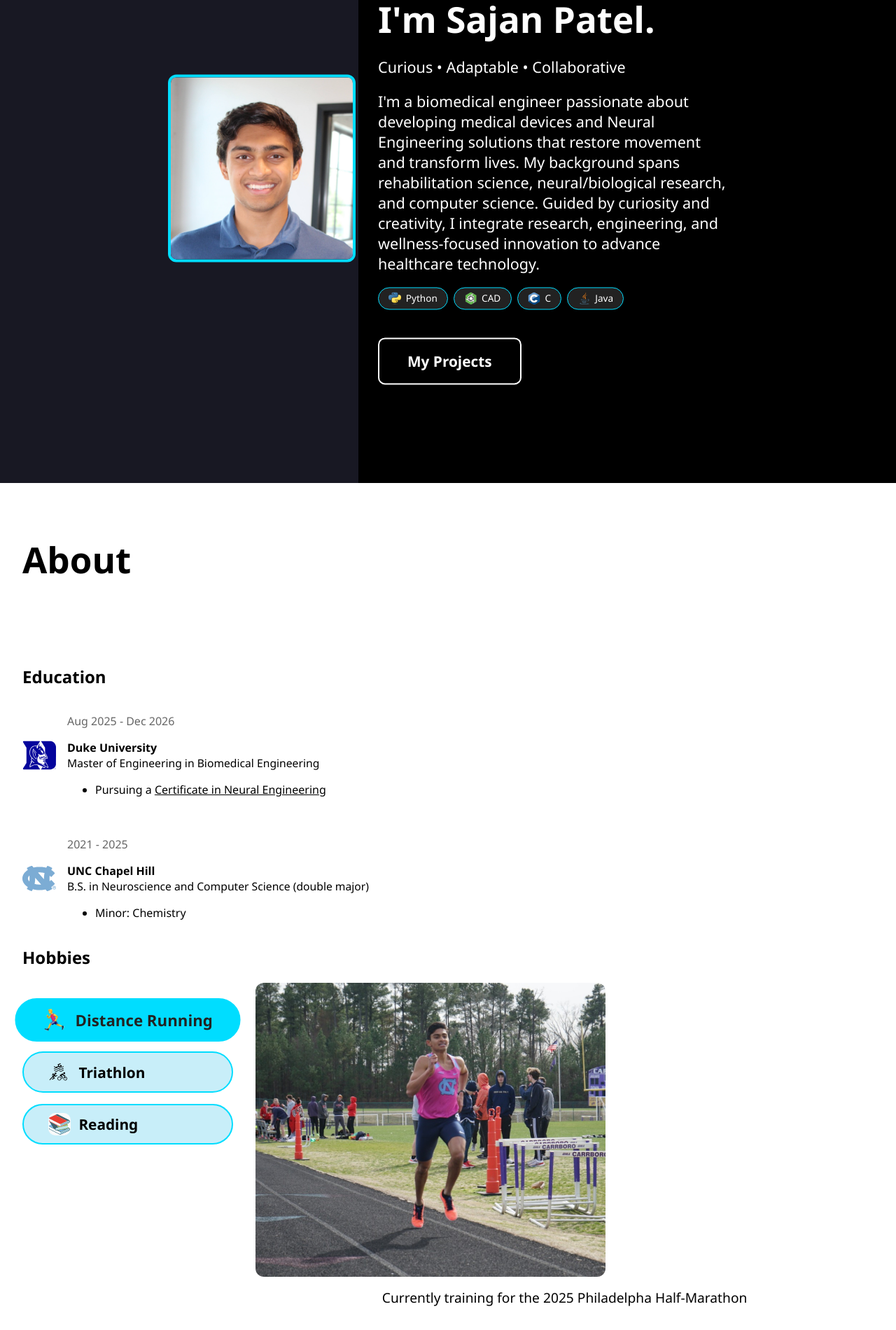
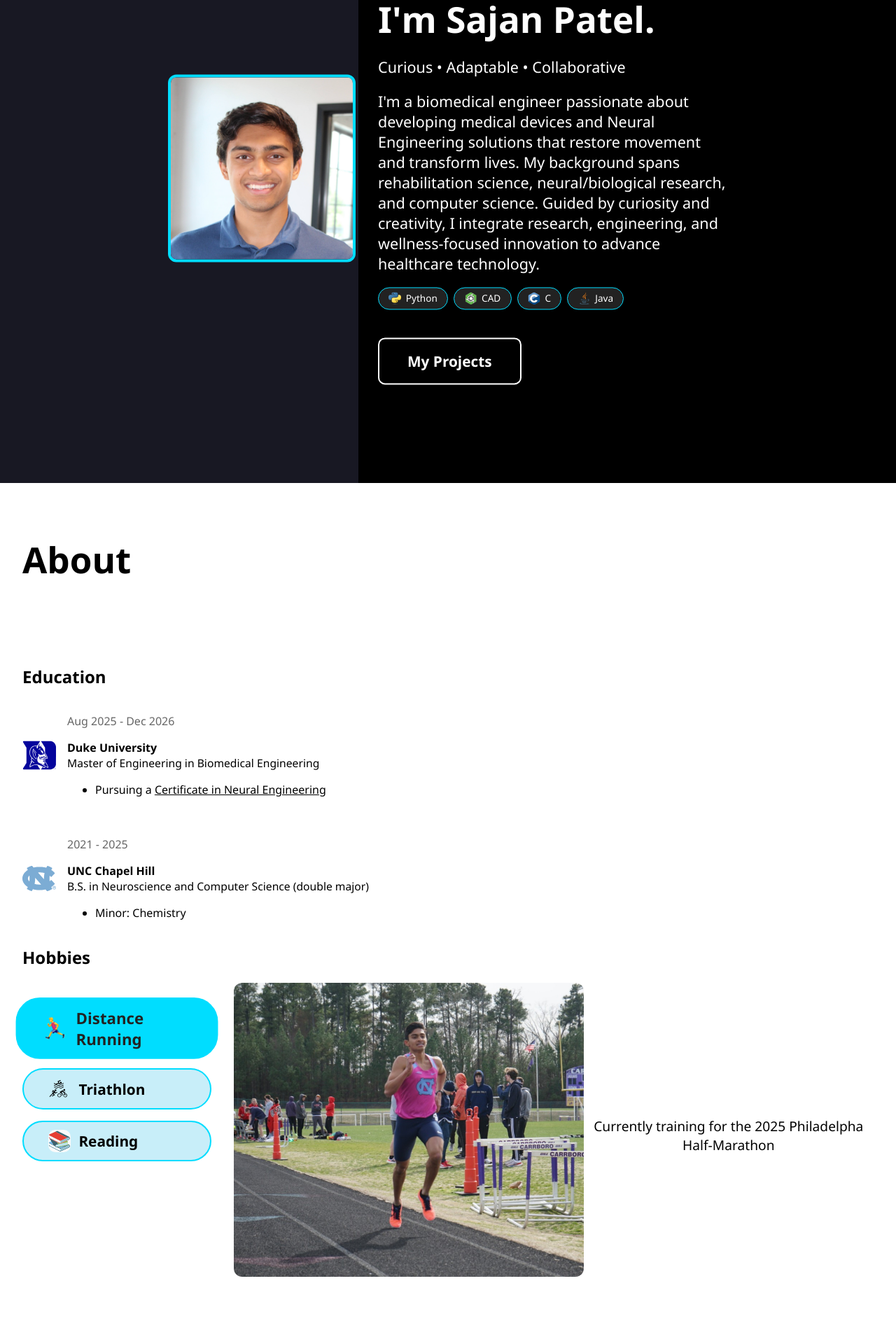
Before and after one commit to sajjy/sajan_patel_duke_bme, a Jekyll site: the page built from index.md, in a window 1280 px wide. Shown: the part 210-2110 px from the top of the page at 70% size. Built offline with Jekyll 4.4.1, drawn with Linux system fonts in a browser that asks for light colours; grey boxes are pictures that could not be loaded.

Commit message:
Update hobby formatting

```diff
--- a/assets/style.css
+++ b/assets/style.css
@@ -329,7 +329,7 @@ html {
 }
 
 #hobby-display {
-  flex: 1;
+  display: flex;
   justify-content: center;
   align-items: center;
   text-align: center;
@@ -370,7 +370,7 @@ html {
 }
 
 #hobby-img {
-    height: 420px;
+  height: 420px;
   object-fit: cover;
   border-radius: 12px;
 }
```
